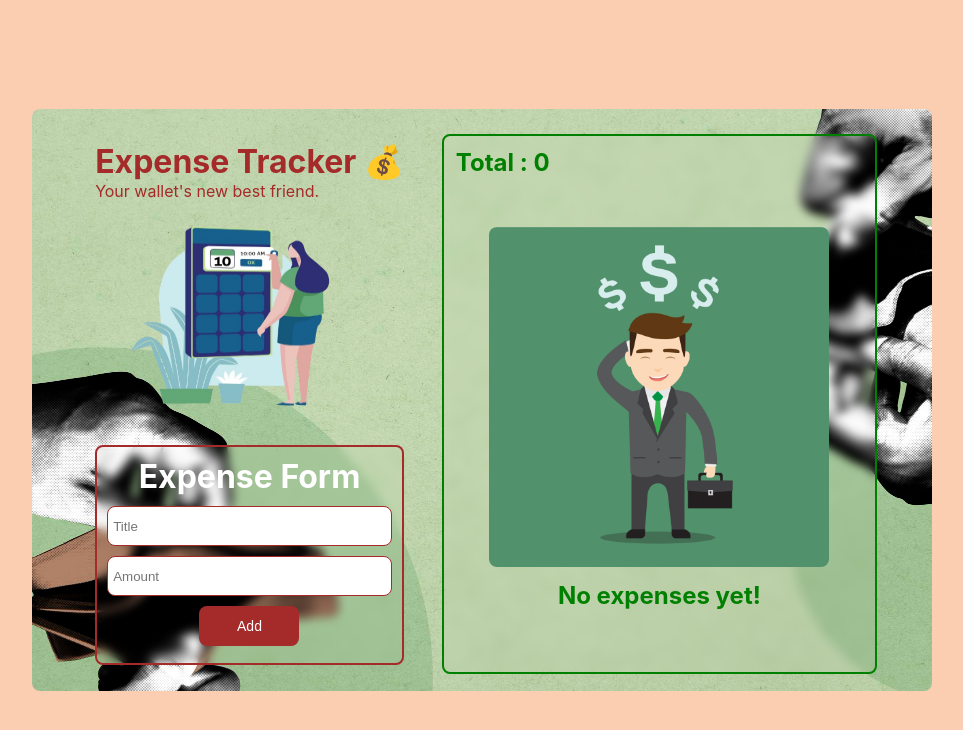
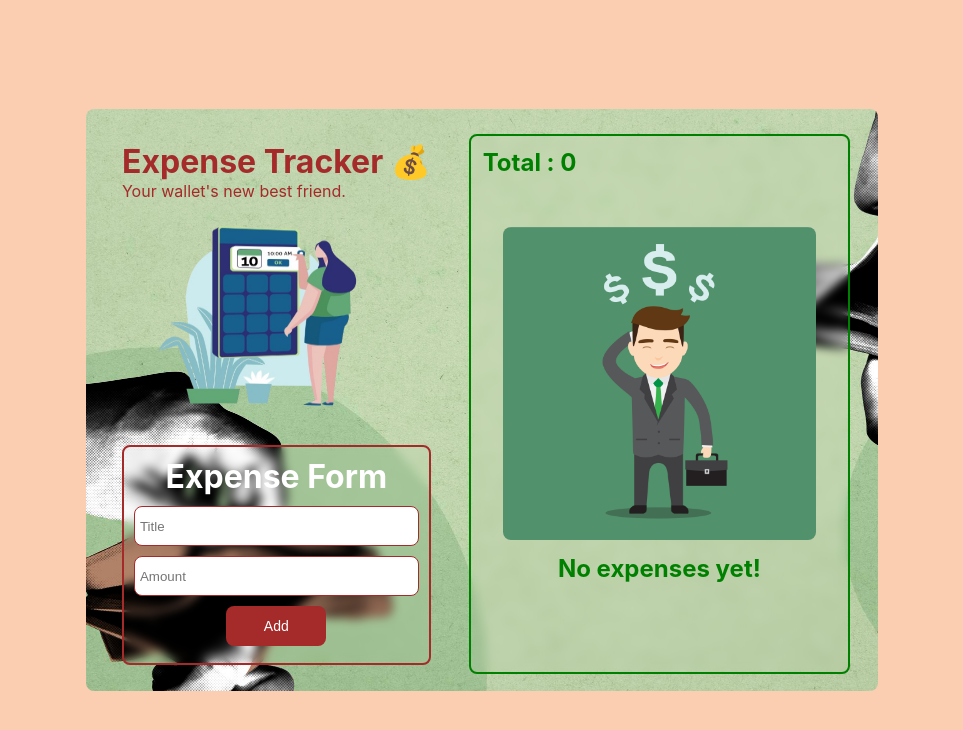
Before and after one commit to Samruddhi-B/ReactJS--Expense-Tracker, a React (Create React App) app: page / in a window 1280 px wide. Shown: the top 730 px of the page, without its empty margins (158-1121 px from the left). Built offline with nearby package versions, Linux system fonts and the light colour scheme.

Commit message:
width max

```diff
--- a/src/App.css
+++ b/src/App.css
@@ -20,8 +20,8 @@ body{
   display: flex;
   justify-content: center;
   width: 100%;
-  /* max-width: 900px; */
-  min-width: 900px;
+  max-width: 900px;
+  /* min-width: 900px; */
   height: 100%;
   max-height: 600px;
   padding: 15px;
```
